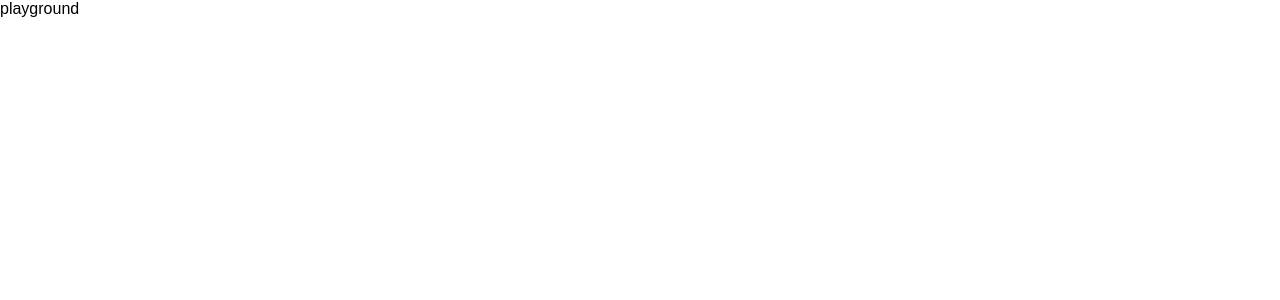
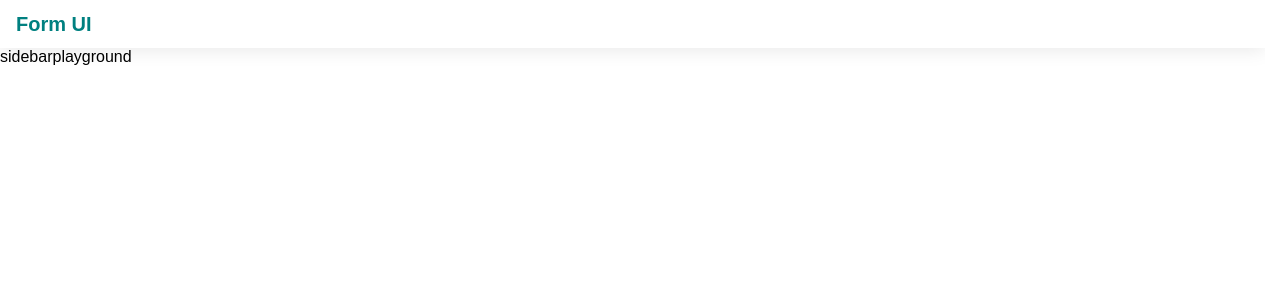
Before and after one commit to Hyeon1445/s-form-ui-docs, a Next.js app: page /playground in a window 1280 px wide. Shown: the top 300 px of the page. Built offline with nearby package versions, Linux system fonts and the light colour scheme; a web font is replaced by a local one.

Commit message:
feat: implement layout

```diff
--- /dev/null
+++ b/src/components/common/layout/Layout.style.tsx
@@ -0,0 +1,3 @@
+import styled from '@emotion/styled'
+
+const Container = styled.div``
--- /dev/null
+++ b/src/components/common/layout/Layout.tsx
@@ -0,0 +1,22 @@
+import { ReactElement } from 'react'
+import { HStack, VStack } from '../stack'
+import Header from './header'
+import Sidebar from './sidebar'
+
+interface LayoutProps {
+  children: ReactElement
+}
+
+const Layout = ({ children }: LayoutProps) => {
+  return (
+    <VStack>
+      <Header />
+      <HStack>
+        <Sidebar />
+        {children}
+      </HStack>
+    </VStack>
+  )
+}
+
+export default Layout
--- /dev/null
+++ b/src/components/common/layout/header/Header.style.tsx
@@ -0,0 +1,12 @@
+import styled from '@emotion/styled'
+import theme from '@styles/theme'
+
+export const HeaderWrapper = styled.div`
+  box-shadow: 0px 1px 20px rgba(0, 0, 0, 0.1);
+`
+
+export const Logo = styled.span`
+  color: ${theme.primary.default};
+  font-weight: 900;
+  font-size: ${theme.fontSize.xl};
+`
--- /dev/null
+++ b/src/components/common/layout/header/Header.tsx
@@ -0,0 +1,19 @@
+import { HStack } from '@components/common/stack'
+import { HeaderWrapper, Logo } from './Header.style'
+
+const Header = () => {
+  return (
+    <HeaderWrapper>
+      <HStack
+        height="3rem"
+        justifyContent="space-between"
+        alignItems="center"
+        padding="0 1rem"
+      >
+        <Logo>Form UI</Logo>
+      </HStack>
+    </HeaderWrapper>
+  )
+}
+
+export default Header
--- /dev/null
+++ b/src/components/common/layout/header/index.tsx
@@ -0,0 +1,3 @@
+import Header from './Header'
+
+export default Header
--- /dev/null
+++ b/src/components/common/layout/index.tsx
@@ -0,0 +1,3 @@
+import Layout from './Layout'
+
+export default Layout
--- /dev/null
+++ b/src/components/common/layout/sidebar/Sidebar.style.tsx
@@ -0,0 +1,3 @@
+import styled from '@emotion/styled'
+
+const Container = styled.div``
--- /dev/null
+++ b/src/components/common/layout/sidebar/Sidebar.tsx
@@ -0,0 +1,5 @@
+const Sidebar = () => {
+  return <div>sidebar</div>
+}
+
+export default Sidebar
--- /dev/null
+++ b/src/components/common/layout/sidebar/index.tsx
@@ -0,0 +1,3 @@
+import Sidebar from './Sidebar'
+
+export default Sidebar
--- a/src/pages/playground/index.tsx
+++ b/src/pages/playground/index.tsx
@@ -1,5 +1,11 @@
+import Layout from '@components/common/layout'
+
 const PlaygroundPage = () => {
-  return <div>playground </div>
+  return (
+    <Layout>
+      <div>playground</div>
+    </Layout>
+  )
 }
 
 export default PlaygroundPage
--- /dev/null
+++ b/src/styles/theme/index.ts
@@ -0,0 +1,40 @@
+const palette = {
+  white: '#FFFFFF',
+  black: {
+    primary: '#000000',
+  },
+  teal: {
+    primary: 'teal',
+  },
+} as const
+
+const theme = {
+  primary: {
+    default: palette.teal.primary,
+  },
+  background: {},
+  border: {
+    white: palette.white,
+    black: palette.black.primary,
+  },
+  text: {
+    white: palette.white,
+    black: palette.black.primary,
+  },
+  shadow: {
+    black: palette.black.primary,
+  },
+  fontSize: {
+    title: '2.25rem', // 36px
+    xxs: '0.625rem', // 10px
+    xs: '0.75rem', // 12px
+    sm: '0.875rem', // 14px
+    md: '1rem', // 16px
+    lg: '1.125rem', // 18px
+    xl: '1.25rem', // 20px
+    xxl: '1.5rem', // 24rem
+  },
+  minWidth: '1200px', // layout(tablet)
+} as const
+
+export default theme
```
